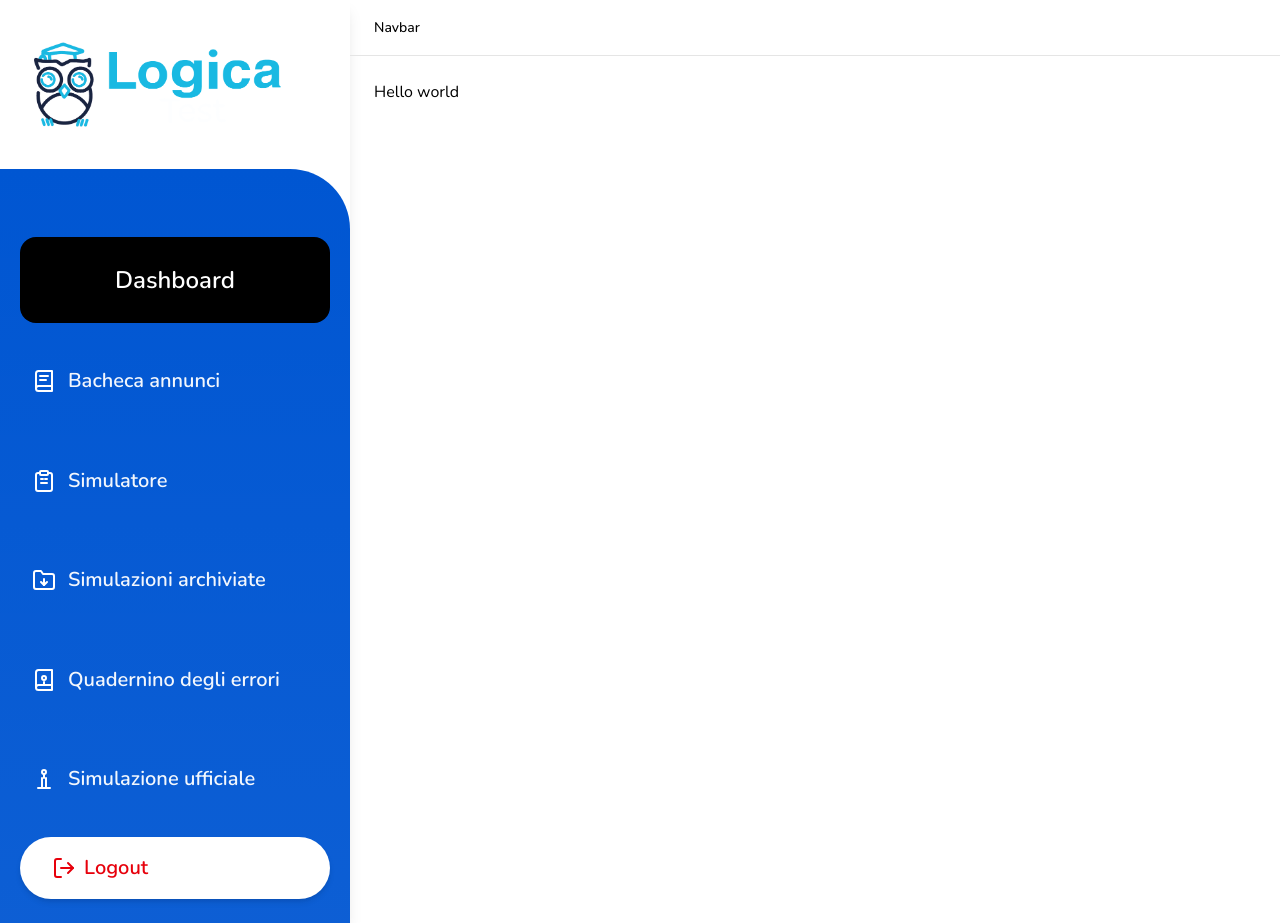
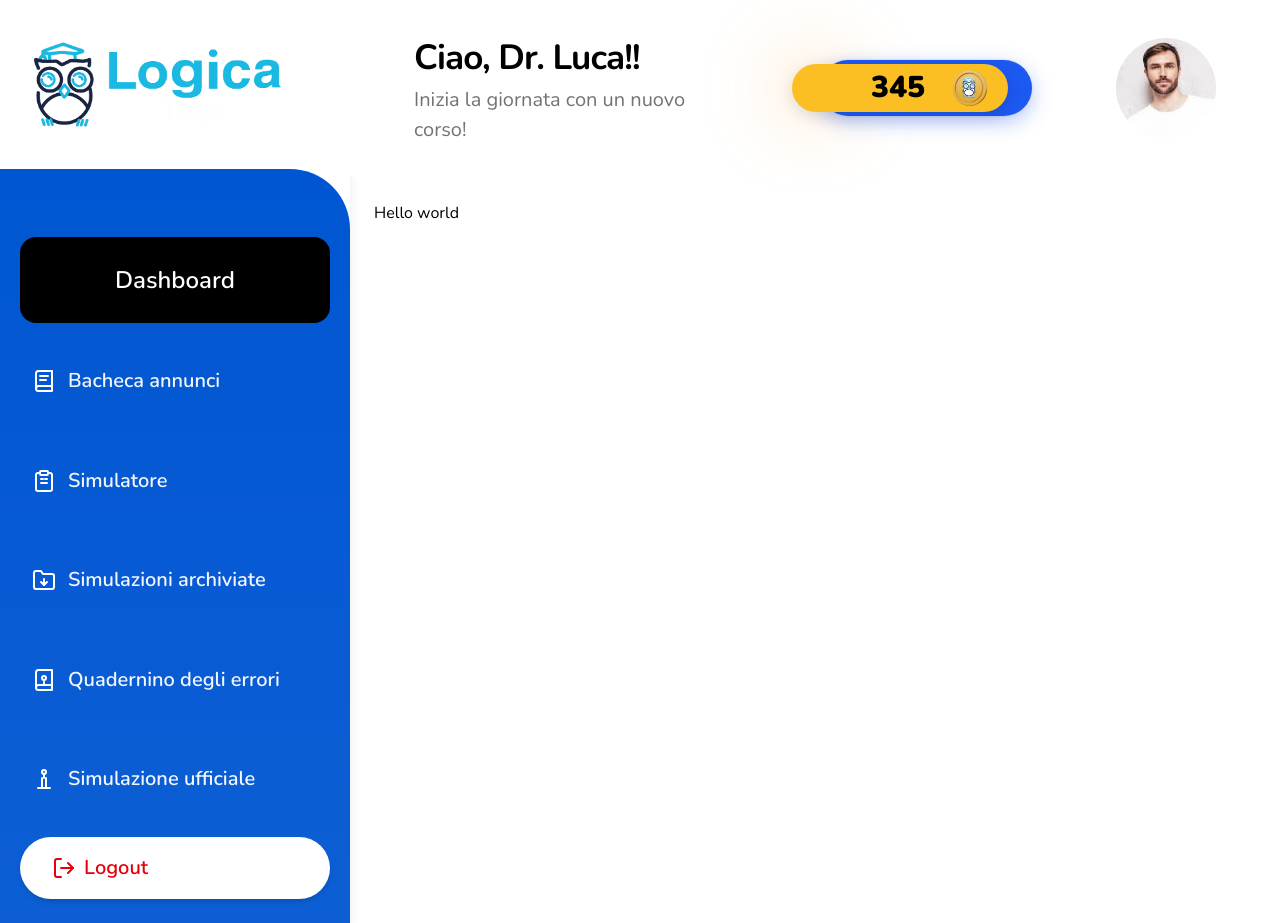
Before and after one commit to hassaanalii/frontend-task, a Next.js app: page / in a window 1280 px wide. Built offline with nearby package versions, Linux system fonts and the light colour scheme.

Commit message:
feat: header component

```diff
--- a/src/components/AppShell.jsx
+++ b/src/components/AppShell.jsx
@@ -1,3 +1,4 @@
+import AppHeader from "@/components/essentials/AppHeader";
 import Sidebar from "@/components/essentials/Sidebar";
 
 export default function AppShell({ children }) {
@@ -6,9 +7,7 @@ export default function AppShell({ children }) {
       <Sidebar />
 
       <div className="flex min-w-0 flex-1 flex-col">
-        <header className="flex h-14 shrink-0 items-center border-b border-neutral-200 bg-background px-6 dark:border-neutral-800">
-          <span className="text-sm font-medium text-foreground">Navbar</span>
-        </header>
+        <AppHeader />
         <main className="min-h-0 flex-1 overflow-auto p-6">{children}</main>
       </div>
     </div>
--- /dev/null
+++ b/src/components/essentials/AppHeader.jsx
@@ -0,0 +1,63 @@
+import Image from "next/image";
+
+export default function AppHeader({
+  userName = "Ciao, Dr. Luca!",
+  subtitle = "Inizia la giornata con un nuovo corso!",
+  points = 345,
+  avatarSrc = "/avatar.jpg",
+  coinSrc = "/points-coin.png",
+}) {
+  return (
+    <header className="flex flex-row  items-center justify-between gap-4 bg-white px-16 py-8">
+      <div className="flex flex-row items-center justify-between gap-20">
+        <div className="min-w-0 justify-self-start">
+          <p className="text-[35px] font-bold tracking-tight text-black">
+            {userName}!
+          </p>
+          <p className="text-[20px] text-neutral-500 dark:text-neutral-400">{subtitle}</p>
+        </div>
+
+        <div className="flex justify-center justify-self-center px-2">
+          <div className="relative h-14 w-full min-w-[200px] max-w-[300px] sm:min-w-[300px]">
+            <div
+              className="pointer-events-none absolute -left-2 top-1/2 h-12 w-14 -translate-y-1/2 rounded-full bg-orange-400/40 blur-2xl"
+              aria-hidden
+            />
+            <div
+              className="absolute inset-y-0 left-7 right-15 rounded-full bg-[#1C58F2] shadow-[0_6px_20px_rgba(28,88,242,0.35)] ring-1 ring-black/5"
+              aria-hidden
+            />
+            <div className="absolute left-0 top-1/2 z-10 flex h-10 w-[72%] max-w-[300px] -translate-y-1/2 items-center rounded-full bg-[#FBBF24] px-3 pl-4 shadow-[0_4px_16px_rgba(0,0,0,0.12)] sm:h-12 sm:max-w-[320px] sm:px-4">
+              <div className="w-9 shrink-0 sm:w-10" aria-hidden />
+              <span className="min-w-0 flex-1 text-center text-xl font-black tabular-nums text-black sm:text-3xl">
+                {points}
+              </span>
+              <span className="size-9 shrink-0 overflow-hidden rounded-full bg-[#FBBF24]  sm:size-11">
+                <Image
+                  src={coinSrc}
+                  alt=""
+                  width={50}
+                  height={50}
+                  className="size-full object-cover"
+                />
+              </span>
+            </div>
+          </div>
+        </div>
+      </div>
+
+      <div className="flex justify-end justify-self-end">
+        <span className="relative size-25 shrink-0 overflow-hidden rounded-full">
+          <Image
+            src={avatarSrc}
+            alt={`${userName} profile`}
+            width={100}
+            height={100}
+            className="size-full object-cover"
+            priority
+          />
+        </span>
+      </div>
+    </header>
+  );
+}
```
Also changed, not shown: public/avatar.jpg (added), public/points-coin.png (added).
